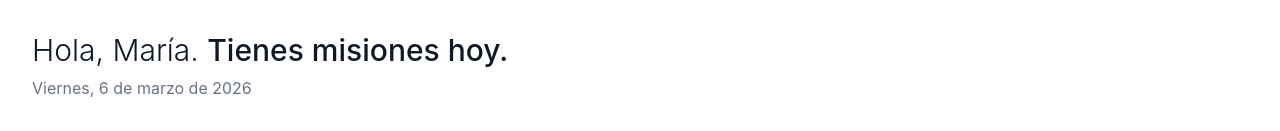
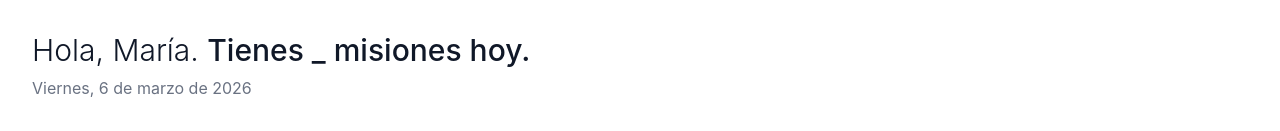
Before and after one commit to SebastianJSAC/mini-proyecto-1-frontend, a React (Vite) app in the folder miniproyecto-frontend/: page / in a window 1280 px wide. Shown: the top 131 px of the page. Built offline with nearby package versions, Linux system fonts and the light colour scheme; no server answers.

Commit message:
Prueba 11

```diff
--- a/miniproyecto-frontend/src/components/TodayView.jsx
+++ b/miniproyecto-frontend/src/components/TodayView.jsx
@@ -30,8 +30,6 @@ export function TodayView() {
             console.error("Error cargando tareas:", error);
         }
     };
-
-    const taskBd = length.data;
 
     useEffect(() => {
         obtenerTareas();
@@ -120,7 +118,7 @@ export function TodayView() {
     };
 
     return (<main className="flex-1 overflow-auto"> <div className="max-w-7xl mx-auto px-8 py-8"> <div className="mb-8"> <h1 className="text-3xl font-light text-gray-900 mb-2">
-        Hola, {userName}. <span className="font-medium">Tienes {taskBd} misiones hoy.</span> </h1> <p className="text-base text-gray-500">Viernes, 6 de marzo de 2026</p> </div>
+        Hola, {userName}. <span className="font-medium">Tienes _ misiones hoy.</span> </h1> <p className="text-base text-gray-500">Viernes, 6 de marzo de 2026</p> </div>
 
         <div className="grid grid-cols-1 lg:grid-cols-3 gap-8">
 
```
